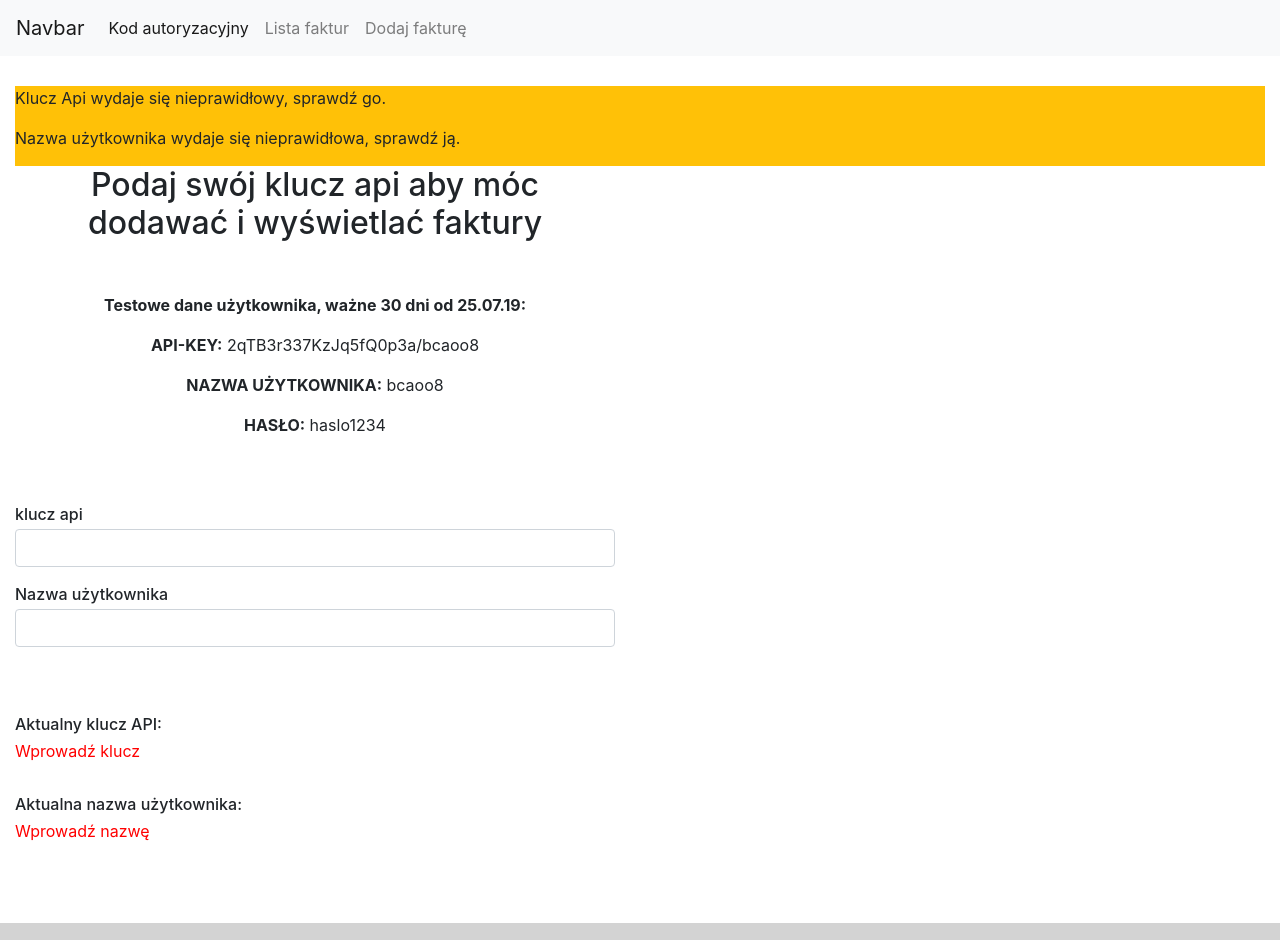
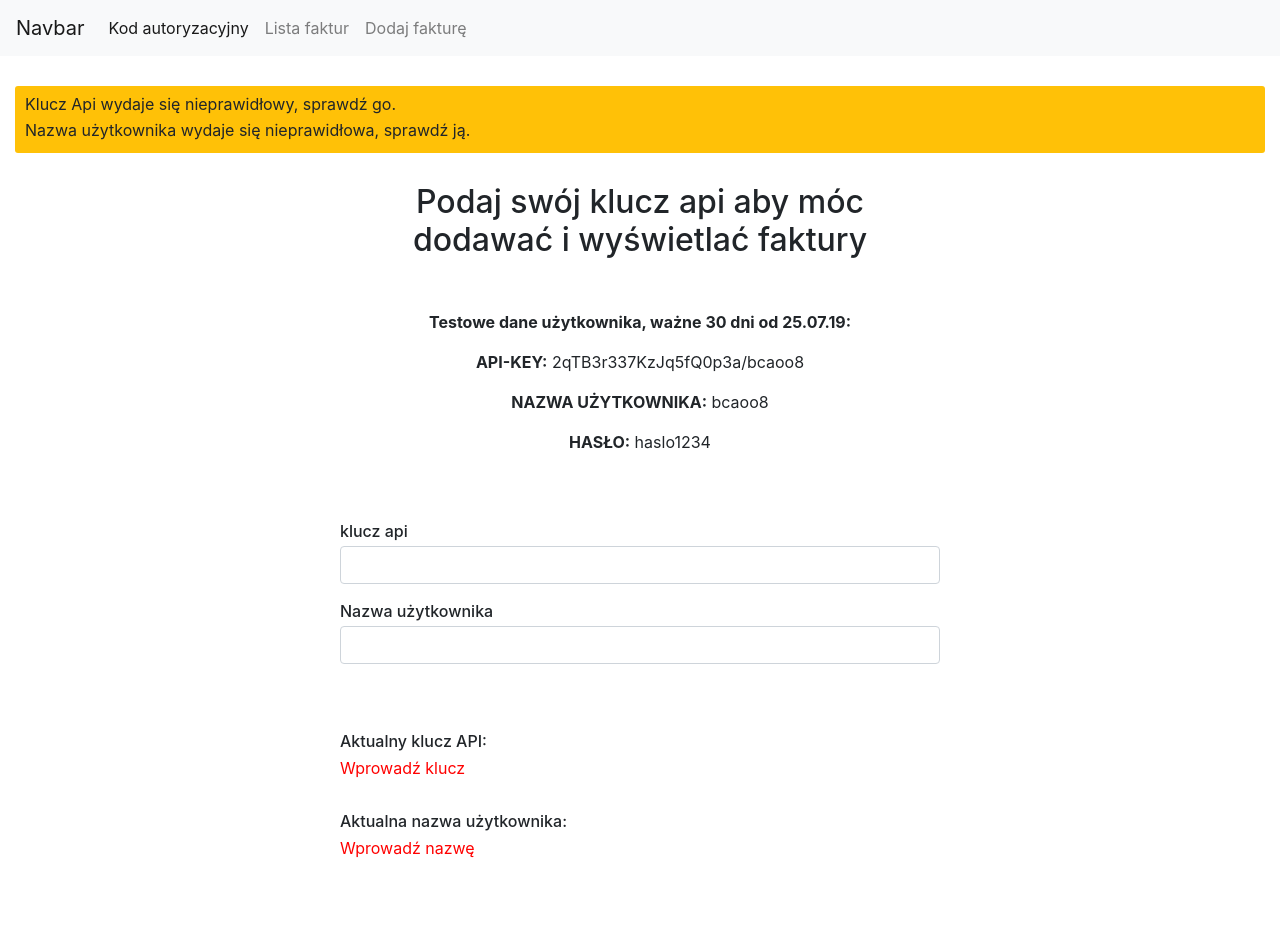
Before and after one commit to sp-pl/REST-API-Invoicing-interface, a React (Create React App) app in the folder rest-fakturownia/: page / in a window 1280 px wide. Built offline with nearby package versions, Linux system fonts and the light colour scheme.

Commit message:
some layout fixes

```diff
--- a/rest-fakturownia/src/components/main/api_key_input/api_key_input.jsx
+++ b/rest-fakturownia/src/components/main/api_key_input/api_key_input.jsx
@@ -7,7 +7,7 @@ import './api_key_input.scss';
 class apiKeyInput extends React.Component{
 	render(){
 		return(
-			<div className="container-fluid d-flex justify-content-center flex-column ">
+			<div className="container-fluid d-flex justify-content-center flex-column align-items-center">
 				<WarningField warns={this.props.warns}/>
 				<div className="api-key-input">
 					<h2 className="col-md-12 text-center m-bottom-50">Podaj swój klucz api aby móc dodawać i wyświetlać faktury</h2>
--- a/rest-fakturownia/src/components/main/new_invoice/new_invoice_template.jsx
+++ b/rest-fakturownia/src/components/main/new_invoice/new_invoice_template.jsx
@@ -149,14 +149,11 @@ class NewInvoiceTemplate extends React.Component{
 			endpoint : 'https://' + this.props.apis[1] + '.fakturownia.pl/invoices.json'
 		})
 	};
-	// componentDidUpdate(prevProps){
-
-	// }
 	render(){
 		return(
 			<div className="container-fluid newInvoice">
-				<div className="row d-flex flex-justify-center">
-					<WarningField warns={this.state.warns} />
+				<div>
+					<WarningField warns={this.props.warns} />
 				</div>
 				<form
 					className="main-form"
--- a/rest-fakturownia/src/components/main/warnings/warning_field.jsx
+++ b/rest-fakturownia/src/components/main/warnings/warning_field.jsx
@@ -1,15 +1,17 @@
 import React from 'react';
+
+import './warning_field.scss';
 
 function WarningField(props){
 	console.log(props)
 	let allWarnings = Object.keys(props.warns).map((keyName,i) => {
 			if(props.warns[keyName]){
-				return <p key={i}>{props.warns[keyName]}</p>;
+				return <p className="singleWarning" key={i}>{props.warns[keyName]}</p>;
 			}
 		}
 	)
 	return(
-		<div className="bg-warning">
+		<div className="warning bg-warning">
 			{allWarnings}
 		</div>
 	)
--- /dev/null
+++ b/rest-fakturownia/src/components/main/warnings/warning_field.scss
@@ -0,0 +1,11 @@
+.warning{
+	border-radius:3px;
+	width:100%;
+	padding:10px 5px 5px 10px;
+	margin:0 0 30px 0;
+
+	.singleWarning{
+		line-height:1;
+		margin:0 0 10px 0;
+	}
+}
```
